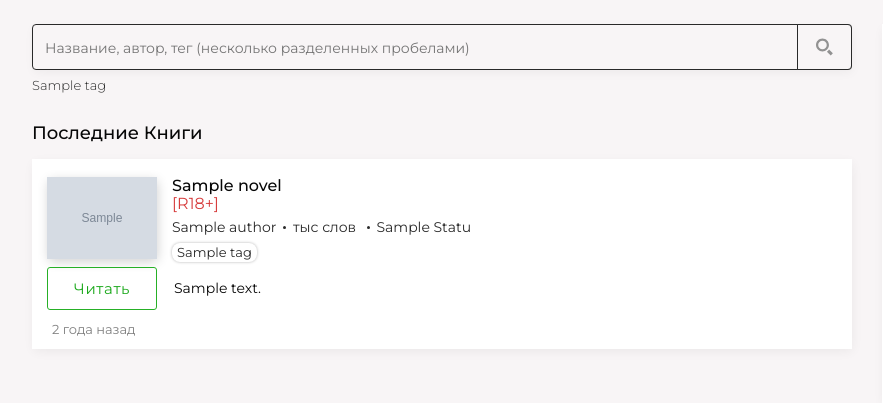
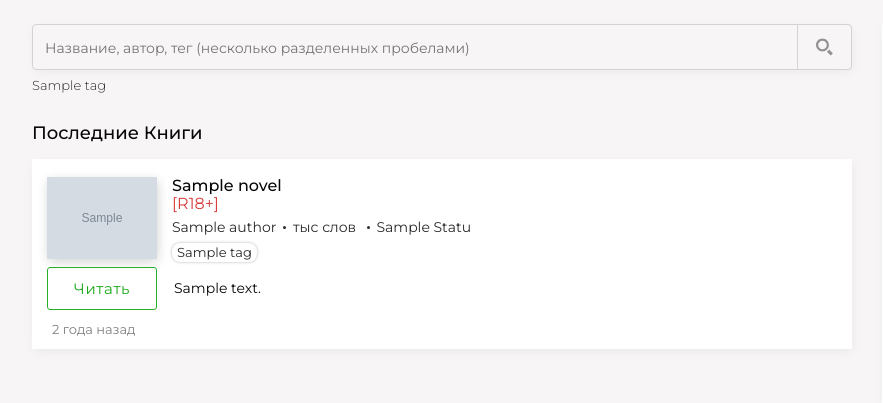
Before and after one commit to AlexKutz/web_novels_site, a Django app: page / in a window 1280 px wide. Shown: the part 55-458 px from the top of the page, without its empty margins (8-891 px from the left). Run offline with Django 4.2, Linux system fonts and the light colour scheme; tables that the repository leaves empty hold one stand-in row (values such as "Sample post"); grey boxes marked "Sample" are stand-in pictures; style sheets or scripts are compiled from the project's sources; some libraries are stand-ins or nearby versions.

Commit message:
no message

```diff
--- a/novel/static/css/main.scss
+++ b/novel/static/css/main.scss
@@ -236,6 +236,8 @@ $textarea-border: #efefef;
 $rate-submit-text-color: #1aa81a;
 $rate-submit-bg-color: white;
 $rate-submit-border-color: #1aa81a;
+
+$search-border-color: rgb(212, 211, 211);
 :root {
   --main-bg-color: #{$main-bg-color};
   --second-bg-color: #{$second-bg-color};
@@ -276,6 +278,7 @@ $rate-submit-border-color: #1aa81a;
   --rate-submit-text-color: #{$rate-submit-text-color};
   --rate-submit-bg-color: #{$rate-submit-bg-color};
   --rate-submit-border-color: #{$rate-submit-border-color};
+  --search-border-color: #{$search-border-color};
 }
 
 :root[data-colorScheme='dark'] {
@@ -309,6 +312,7 @@ $rate-submit-border-color: #1aa81a;
 
   --rate-submit-bg-color: none;
   --rate-submit-border-color: #{$rate-submit-border-color};
+  --search-border-color: rgb(78, 78, 78);
 }
 
 /* ==========================================================================
@@ -611,13 +615,13 @@ body {
   &__input {
     width: 100%;
     height: 46px;
-    border: 1px solid var(--second-text-color);
+    border: 1px solid var(--search-border-color);
     border-radius: 4px;
     padding: 0 12px;
     outline: none;
     box-sizing: border-box;
     box-shadow: 1px 3px 11px -1px rgba(0, 0, 0, 0.05);
-    color: var(--second-text-color);
+    color: var(--main-text-color);
     font-size: 16px;
     font-weight: normal;
     background-color: var(--main-bg-color);
@@ -646,10 +650,10 @@ body {
     padding: 12px 18px;
     box-sizing: border-box;
     cursor: pointer;
-    border-top: 1px solid var(--second-text-color);
-    border-right: 1px solid var(--second-text-color);
-    border-bottom: 1px solid var(--second-text-color);
-    border-left: 1px solid var(--second-text-color);
+    border-top: 1px solid var(--search-border-color);
+    border-right: 1px solid var(--search-border-color);
+    border-bottom: 1px solid var(--search-border-color);
+    border-left: 1px solid var(--search-border-color);
     background-color: var(--main-bg-color);
     border-radius: 0 4px 4px 0;
     display: flex;
```
